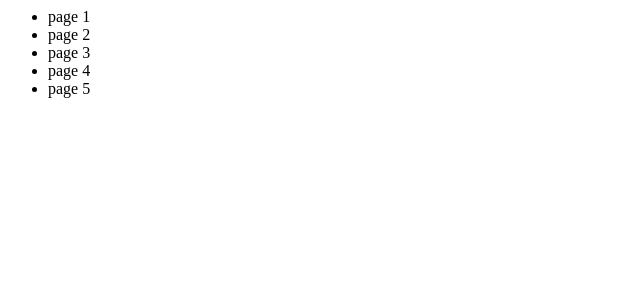
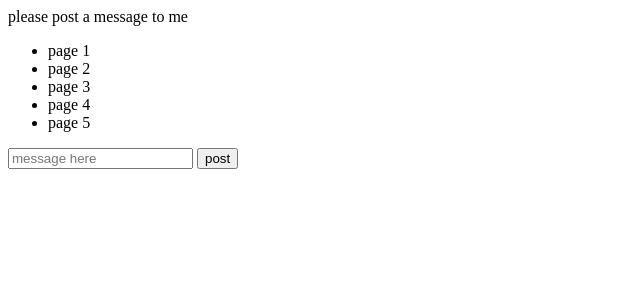
Before and after one commit to jaskirat1230/php3-11-2020, a PHP site: page /phpAndDatabase/index.php in a window 1280 px wide. Shown: the top 300 px of the page, without its empty margins (0-640 px from the left). Run offline with PHP 8.4, Linux system fonts and the light colour scheme; data that the repository does not hold is empty.

```diff
--- a/phpAndDatabase/index.php
+++ b/phpAndDatabase/index.php
@@ -6,8 +6,14 @@ $_SESSION["username"]="Jas";
 $_SESSION["password"]="Singh";
 $_SESSION["color"]="red";
 $_SESSION["address"]="139 Carrington Road";
+
+if (isset($_post["message"])) {
+    echo "<p>I have a post message in this page </p>";
+}else{
+    echo "<p>please post a message to me</p>";
+
+}
 ?>
-
 <html>
 <head>
 <title>session exercise</title>
@@ -23,5 +29,9 @@ $_SESSION["address"]="139 Carrington Road";
 <li><a herf="page1.php">page 5 </a> </li>
 
 </ul>
+<form action="<?php $_server["PHP_SELF"]; ?>" method="post">
+    <input name="message" type="text" placeholder="message here">
+    <input type="submit" value="post">
+
 </body>
 </html>
```
